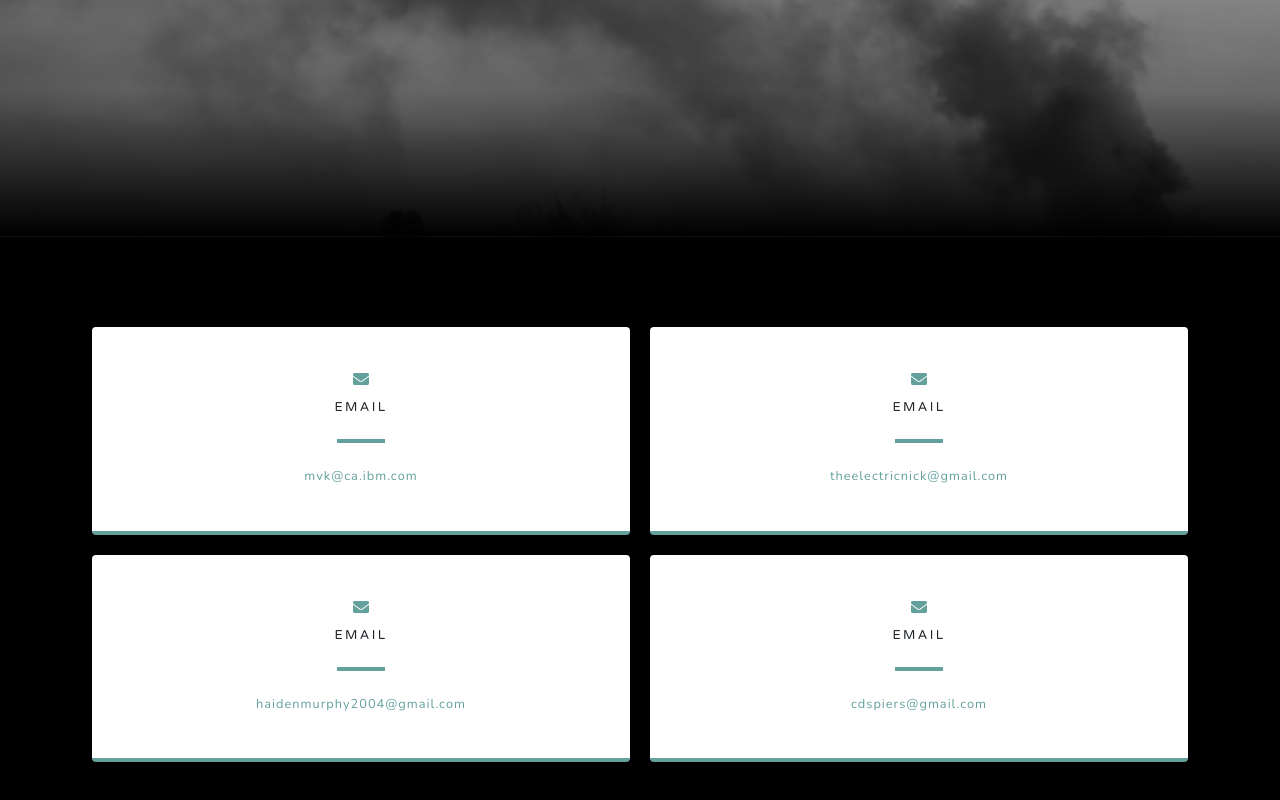
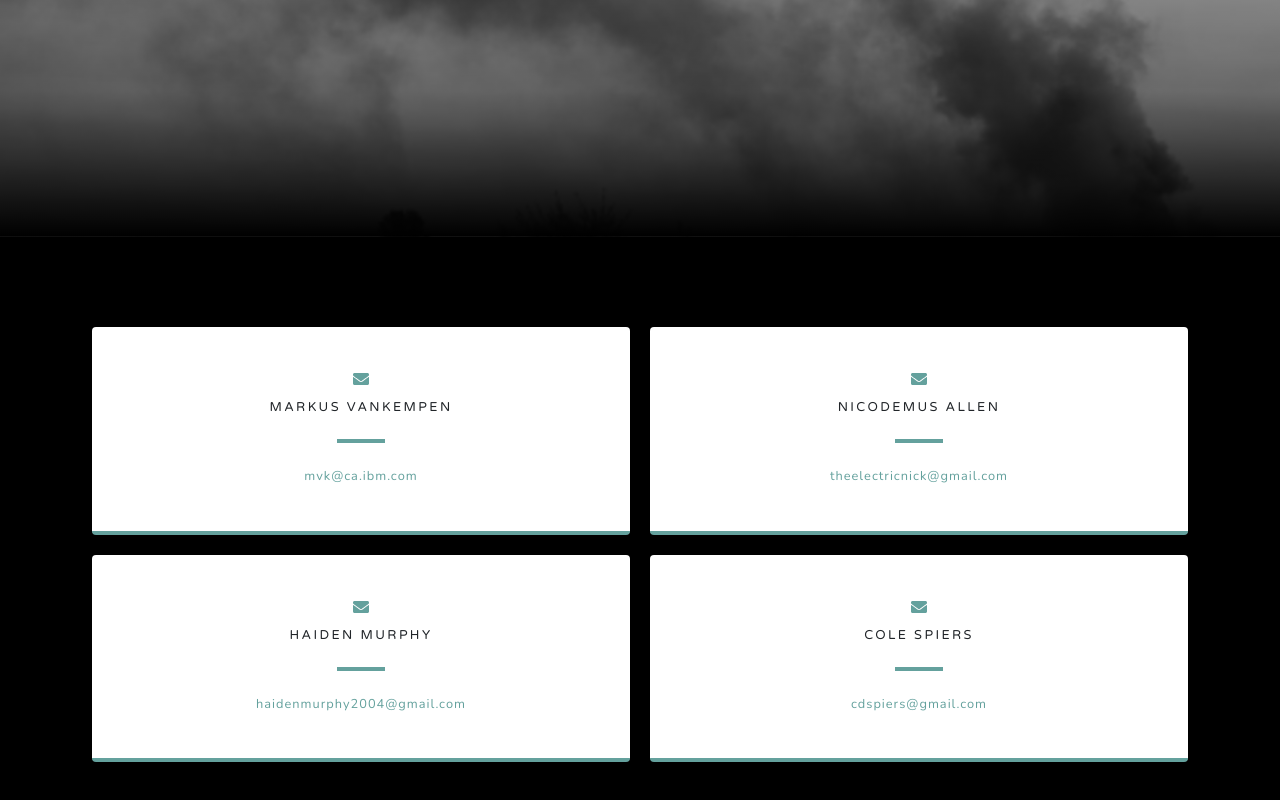
Before and after one commit to markusvankempen/airsnp.xyz, a plain HTML site: page src/index.html in a window 1280 px wide. Shown: the part 5719-6519 px from the top of the page. Drawn offline with nearby package versions, Linux system fonts and the light colour scheme; a script that the page names is missing.

Commit message:
names on email

```diff
--- a/src/index.html
+++ b/src/index.html
@@ -200,7 +200,7 @@
                         <div class="card py-4 h-100">
                             <div class="card-body text-center">
                                 <i class="fas fa-envelope text-primary mb-2"></i>
-                                <h4 class="text-uppercase m-0">Email</h4>
+                                <h4 class="text-uppercase m-0">Markus VanKempen</h4>
                                 <hr class="my-4" />
                                 <div class="small text-black-50"><a href="mailto:mvk@ca.ibm.com">mvk@ca.ibm.com</a></div>
                             </div>
@@ -210,7 +210,7 @@
                         <div class="card py-4 h-100">
                             <div class="card-body text-center">
                                 <i class="fas fa-envelope text-primary mb-2"></i>
-                                <h4 class="text-uppercase m-0">Email</h4>
+                                <h4 class="text-uppercase m-0">Nicodemus Allen</h4>
                                 <hr class="my-4" />
                                 <div class="small text-black-50"><a href="mailto:theelectricnick@gmail.com">theelectricnick@gmail.com</a></div>
                             </div>
@@ -220,7 +220,7 @@
                         <div class="card py-4 h-100">
                             <div class="card-body text-center">
                                 <i class="fas fa-envelope text-primary mb-2"></i>
-                                <h4 class="text-uppercase m-0">Email</h4>
+                                <h4 class="text-uppercase m-0">Haiden Murphy</h4>
                                 <hr class="my-4" />
                                 <div class="small text-black-50"><a href="mailto:haidenmurphy2004@gmail.com">haidenmurphy2004@gmail.com</a></div>
                             </div>
@@ -230,40 +230,15 @@
                         <div class="card py-4 h-100">
                             <div class="card-body text-center">
                                 <i class="fas fa-envelope text-primary mb-2"></i>
-                                <h4 class="text-uppercase m-0">Email</h4>
+                                <h4 class="text-uppercase m-0">Cole Spiers</h4>
                                 <hr class="my-4" />
                                 <div class="small text-black-50"><a href="mailto:cdspiers@gmail.com">cdspiers@gmail.com</a></div>
                             </div>
                         </div>
                     </div>
-                <!--</div>-->
-                    <!--
-                    <div class="col-md-4 mb-3 mb-md-0">
-                        <div class="card py-4 h-100">
-                            <div class="card-body text-center">
-                                <i class="fas fa-mobile-alt text-primary mb-2"></i>
-                                <h4 class="text-uppercase m-0">Phone</h4>
-                                <hr class="my-4" />
-                                <div class="small text-black-50">+1 (555) 902-8832</div>
-                            </div>
-                        </div>
-                    </div>-->
-
-                <!--
-                </div>
-                <div class="social d-flex justify-content-center">
-                    <a class="mx-2" href="#!"><i class="fab fa-twitter"></i></a>
-                    <a class="mx-2" href="#!"><i class="fab fa-facebook-f"></i></a>
-                    <a class="mx-2" href="#!"><i class="fab fa-github"></i></a>
-                </div>
-                -->
             </div>
             <div class="fuller"></div>
         </section>
-
-        <!-- Footer
-        <footer class="footer bg-black small text-center text-white-50"><div class="container">Copyright © Your Website 2020</div></footer>
-    -->
     <!-- Bootstrap core JS-->
         <script src="https://cdnjs.cloudflare.com/ajax/libs/jquery/3.5.1/jquery.min.js"></script>
         <script src="https://cdn.jsdelivr.net/npm/bootstrap@4.5.3/dist/js/bootstrap.bundle.min.js"></script>
```
